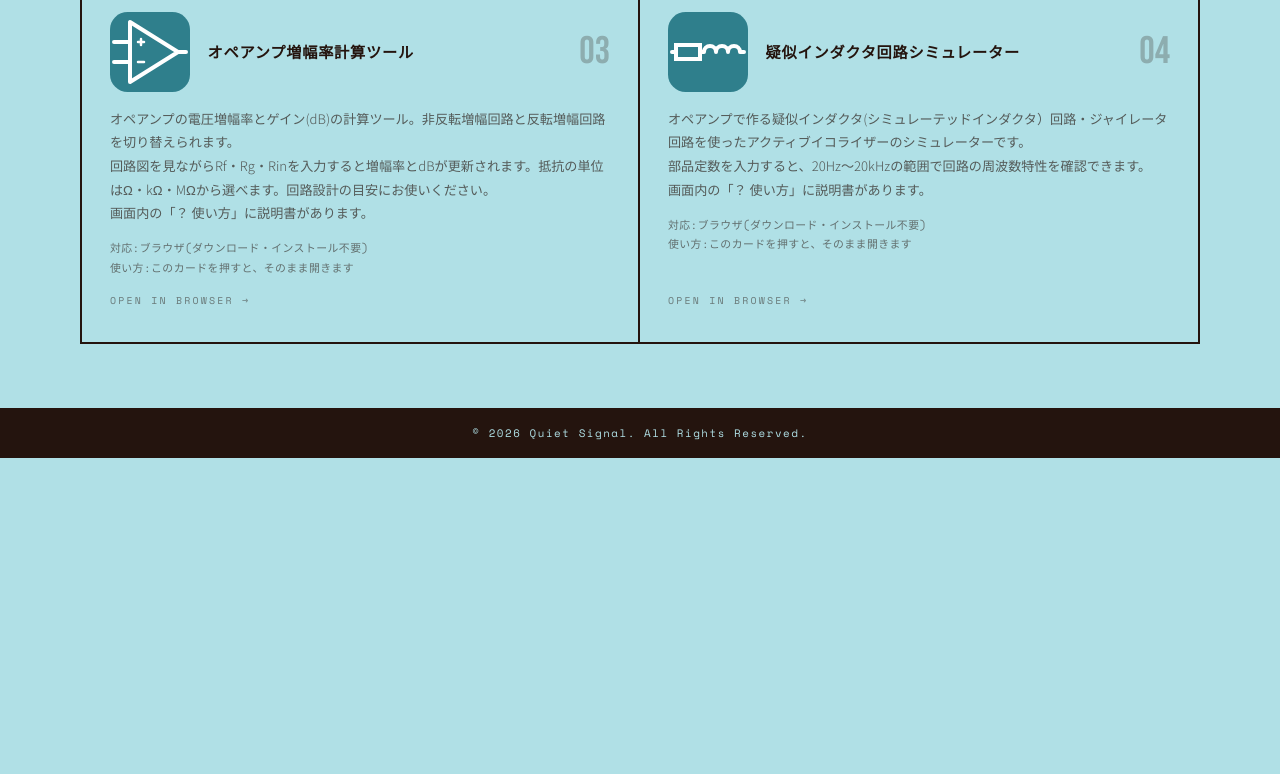
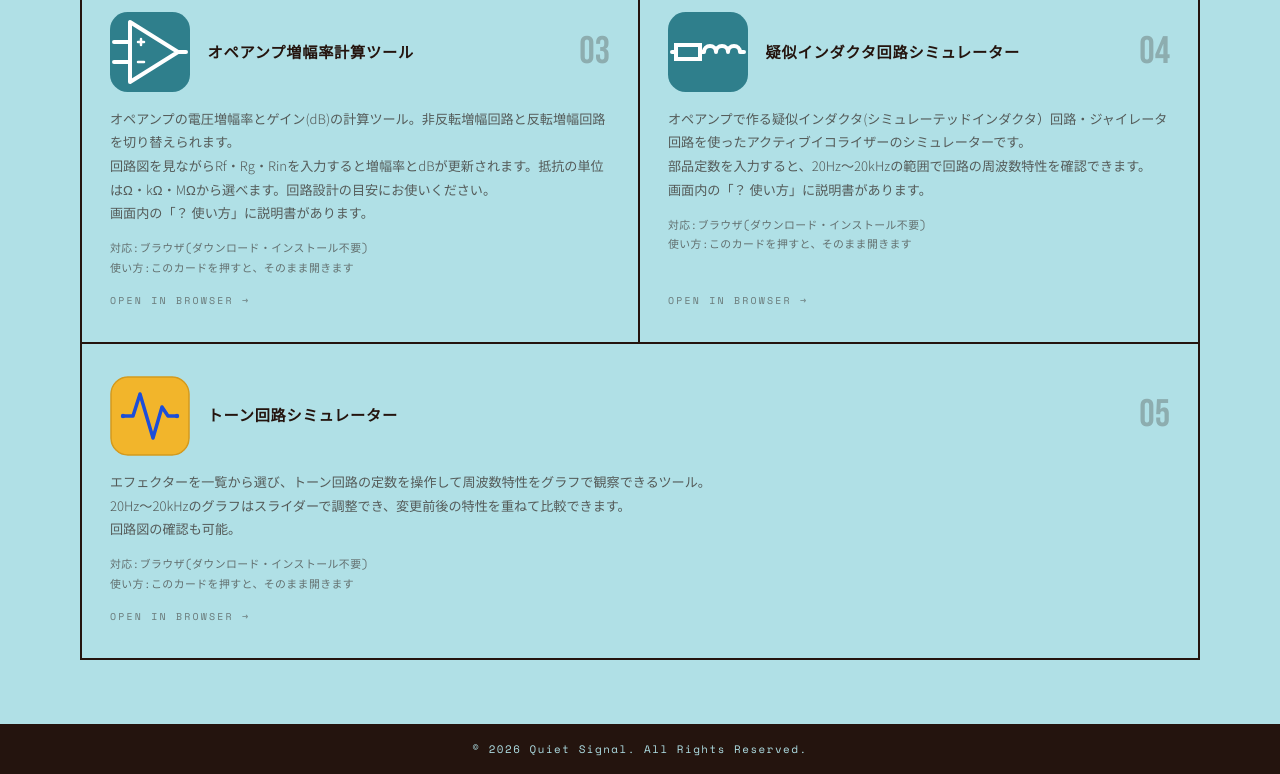
Before and after one commit to quiet-signal-effects/quietsignal, a plain HTML site: page apps.html in a window 1280 px wide. Shown: the part 874-1648 px from the top of the page. Before the commit the page ends 1332 px from the top, so only its background shows below. Drawn offline with nearby package versions, Linux system fonts and the light colour scheme.

Commit message:
Add files via upload

```diff
--- a/apps.html
+++ b/apps.html
@@ -170,7 +170,7 @@
     <div class="container">
       <p style="font-size:0.88rem; opacity:0.65; margin-bottom:2rem;">
         Quiet Signalが提供するアプリです。<br>
-        「まなびオシロ」はWindows用のZIPファイルをダウンロードし解凍して使います。「コード譜クイック工房」「オペアンプ増幅率計算ツール」「疑似インダクタ回路シミュレーター」はブラウザで開くだけですぐ使えます。
+        「まなびオシロ」はWindows用のZIPファイルをダウンロードし解凍して使います。「コード譜クイック工房」「オペアンプ増幅率計算ツール」「疑似インダクタ回路シミュレーター」「トーン回路シミュレーター」はブラウザで開くだけですぐ使えます。
       </p>
 
       <div class="app-list fade-in">
@@ -231,6 +231,22 @@
           <div class="app-open">Open in Browser →</div>
         </a>
 
+        <a class="app-card" href="tone-lab/index.html">
+          <div class="app-head">
+            <svg class="app-icon" viewBox="0 0 80 80" role="img" aria-label="トーン回路シミュレーター アイコン" xmlns="http://www.w3.org/2000/svg">
+              <rect x="1" y="1" width="78" height="78" rx="17" fill="#F2B52B" stroke="#D49A1D" stroke-width="1.5"/>
+              <path d="M13 40 H23 L30 18 L43 62 L52 31 L58 40 H67" fill="none" stroke="#1D4ED8" stroke-width="3.5" stroke-linecap="round" stroke-linejoin="round"/>
+              <circle cx="13" cy="40" r="2.2" fill="#1D4ED8"/>
+              <circle cx="67" cy="40" r="2.2" fill="#1D4ED8"/>
+            </svg>
+            <div class="app-name">トーン回路シミュレーター</div>
+            <div class="app-num">05</div>
+          </div>
+          <div class="app-desc">エフェクターを一覧から選び、トーン回路の定数を操作して周波数特性をグラフで観察できるツール。<br>20Hz〜20kHzのグラフはスライダーで調整でき、変更前後の特性を重ねて比較できます。<br>回路図の確認も可能。</div>
+          <div class="app-note">対応:ブラウザ(ダウンロード・インストール不要)<br>使い方:このカードを押すと、そのまま開きます</div>
+          <div class="app-open">Open in Browser →</div>
+        </a>
+
       </div>
     </div>
   </main>
```
